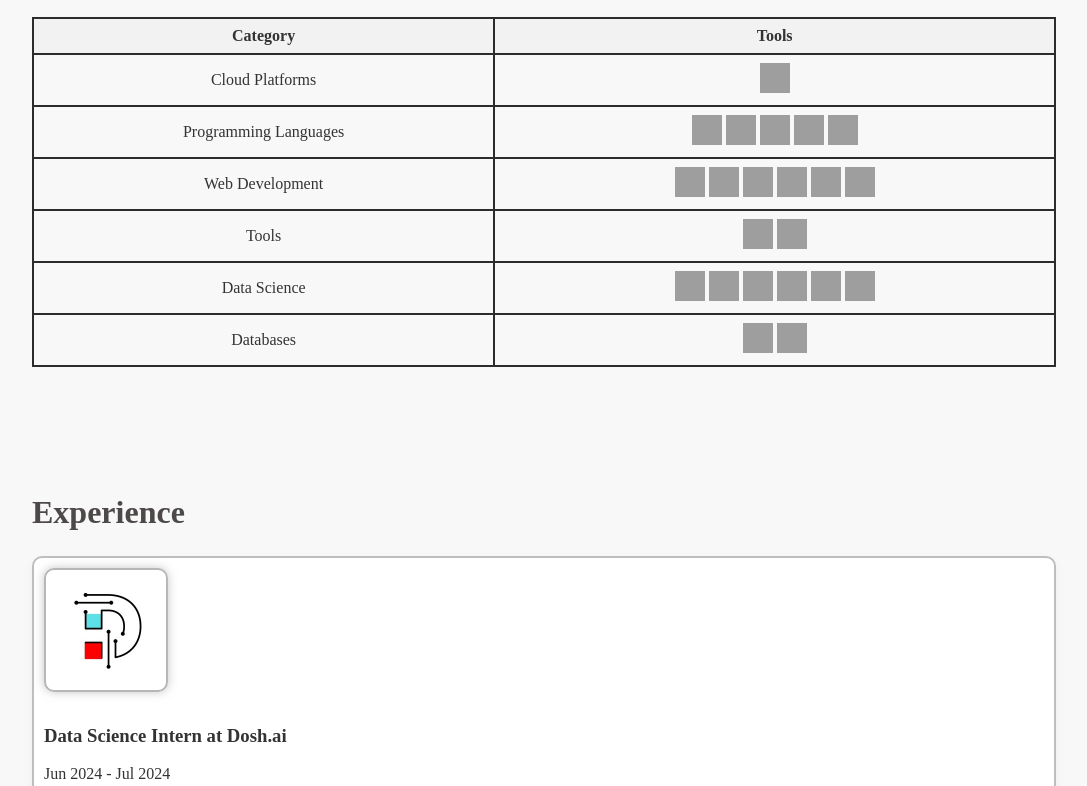
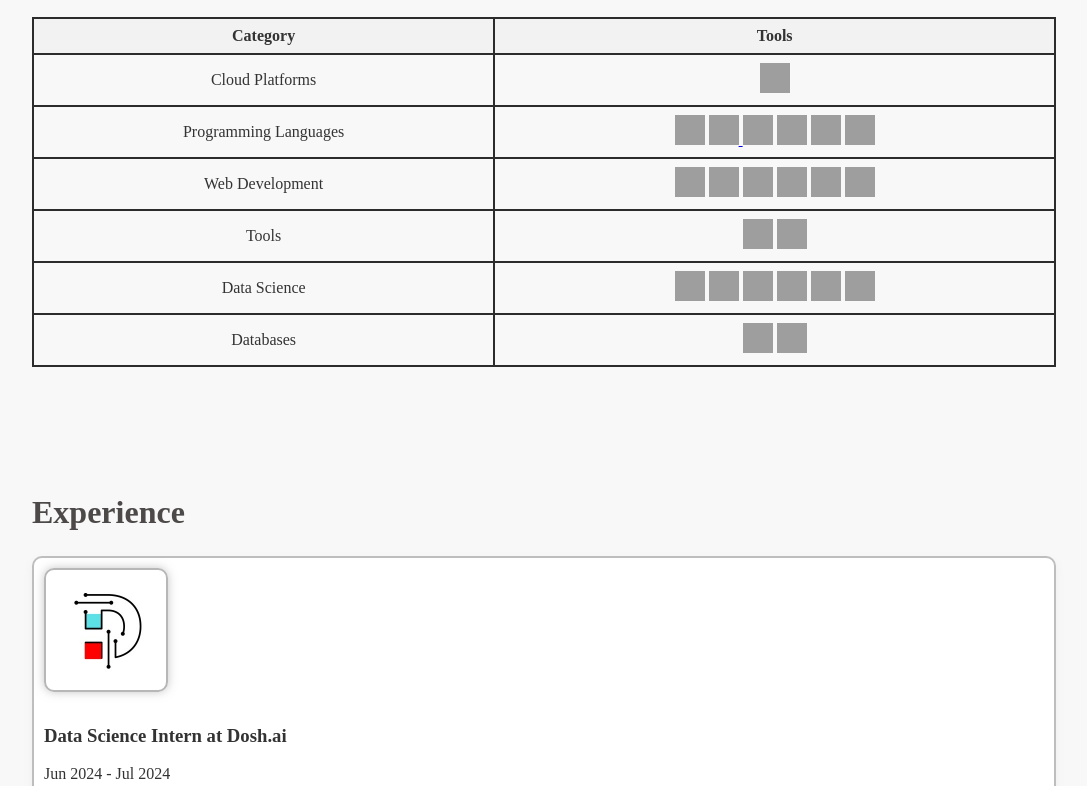
Before and after one commit to Parneet-Sandhu/ParneetSandhu, a plain HTML site: page index.html in a window 1280 px wide. Shown: the part 1423-2209 px from the top of the page, without its empty margins (96-1183 px from the left). Drawn offline with Linux system fonts and the light colour scheme; grey boxes are pictures that could not be loaded; a web font is replaced by a local one.

Commit message:
Update index.html

```diff
--- a/index.html
+++ b/index.html
@@ -73,6 +73,7 @@
                   <td>Programming Languages</td>
                   <td>
                       <a href="https://www.cprogramming.com/" target="_blank" rel="noreferrer"><img src="https://raw.githubusercontent.com/devicons/devicon/master/icons/c/c-original.svg" alt="C" /></a>
+                      <a href="https://www.mathworks.com/" target="_blank" rel="noreferrer"> <img src="https://upload.wikimedia.org/wikipedia/commons/2/21/Matlab_Logo.png" alt="matlab" width="30" height="30"/> </a>
                       <a href="https://www.w3schools.com/cpp/" target="_blank" rel="noreferrer"><img src="https://raw.githubusercontent.com/devicons/devicon/master/icons/cplusplus/cplusplus-original.svg" alt="C++" /></a>
                       <a href="https://www.python.org" target="_blank" rel="noreferrer"><img src="https://raw.githubusercontent.com/devicons/devicon/master/icons/python/python-original.svg" alt="Python" /></a>
                       <a href="https://www.java.com" target="_blank" rel="noreferrer"><img src="https://raw.githubusercontent.com/devicons/devicon/master/icons/java/java-original.svg" alt="Java" /></a>
```
